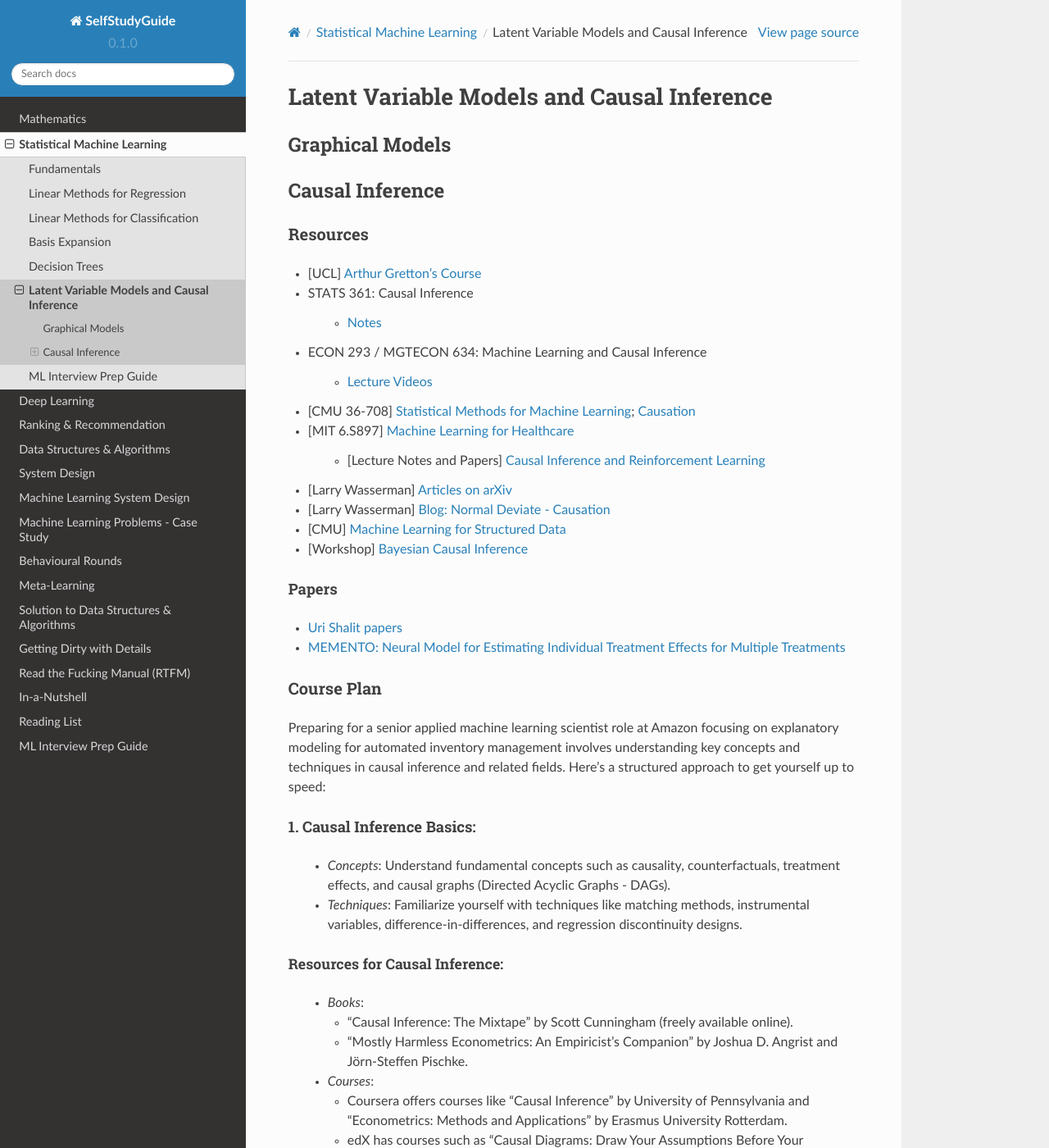
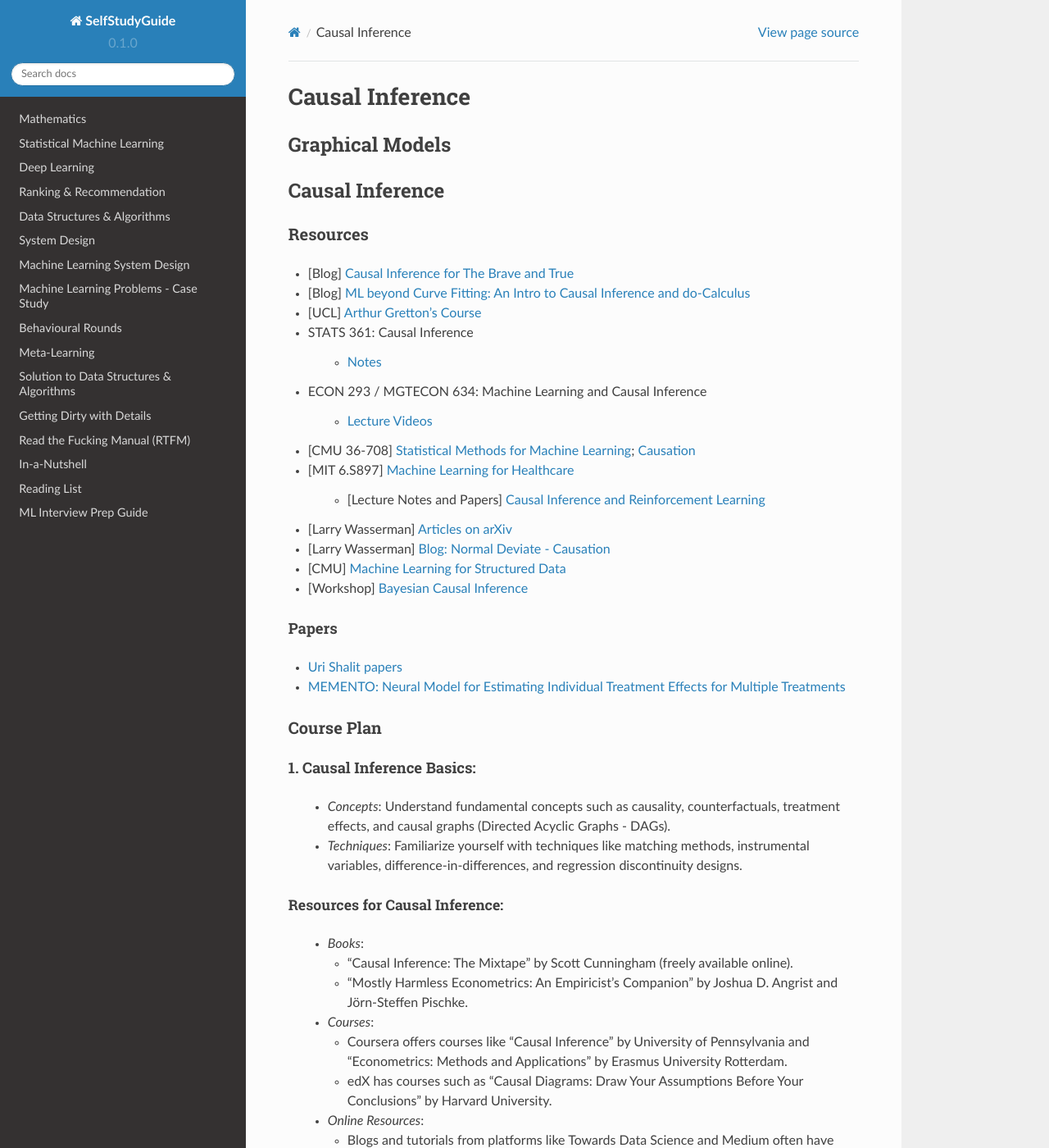
Before and after one commit to uselesstechjunks/leetcode, a Sphinx documentation site: the page built from docs/source/ml/causal.rst, in a window 1280 px wide and 1400 px high. Shown: the whole window at 82% size. Built offline with Sphinx 7.4.7 and the Read the Docs theme 2.0.0, drawn with Linux system fonts in a browser that asks for light colours; pages that are not in the unit, such as notebooks, are missing from menus.

Commit message:
Update graph.rst (#195)
* Update graph.rst

* Update and rename graph.rst to causal.rst

```diff
--- a/docs/source/ml/graph.rst
+++ b/docs/source/ml/causal.rst
@@ -1,5 +1,5 @@
 ###################################################################################
-Latent Variable Models and Causal Inference
+Causal Inference
 ###################################################################################
 
 ***********************************************************************************
@@ -11,6 +11,8 @@ Causal Inference
 ***********************************************************************************
 Resources
 ===================================================================================
+* [Blog] `Causal Inference for The Brave and True <https://matheusfacure.github.io/python-causality-handbook/landing-page.html>`_
+* [Blog] `ML beyond Curve Fitting: An Intro to Causal Inference and do-Calculus <https://www.inference.vc/untitled/>`_
 * [UCL] `Arthur Gretton's Course <https://www.gatsby.ucl.ac.uk/~gretton/coursefiles/columbiaCourse23.html>`_
 * STATS 361: Causal Inference
 
@@ -35,8 +37,6 @@ Papers
 
 Course Plan
 ===================================================================================
-Preparing for a senior applied machine learning scientist role at Amazon focusing on explanatory modeling for automated inventory management involves understanding key concepts and techniques in causal inference and related fields. Here’s a structured approach to get yourself up to speed:
-
 1. Causal Inference Basics:
 -----------------------------------------------------------------------------------
    - *Concepts*: Understand fundamental concepts such as causality, counterfactuals, treatment effects, and causal graphs (Directed Acyclic Graphs - DAGs).
```
